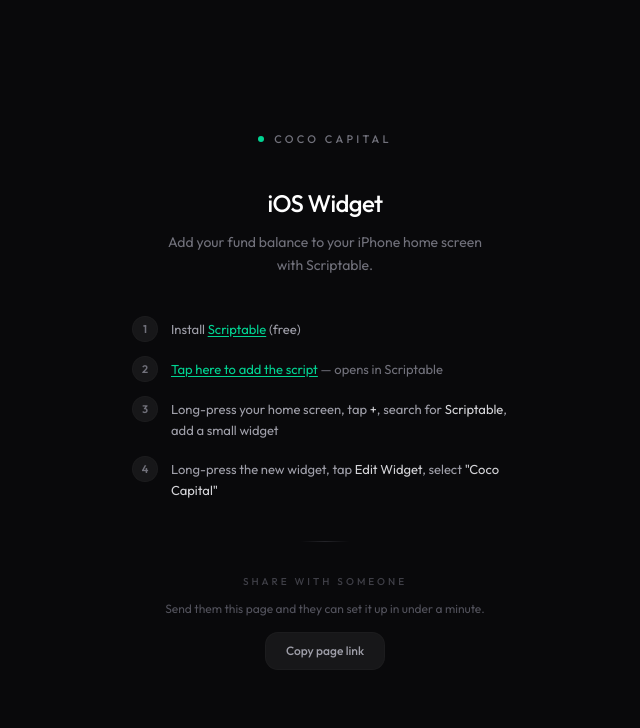
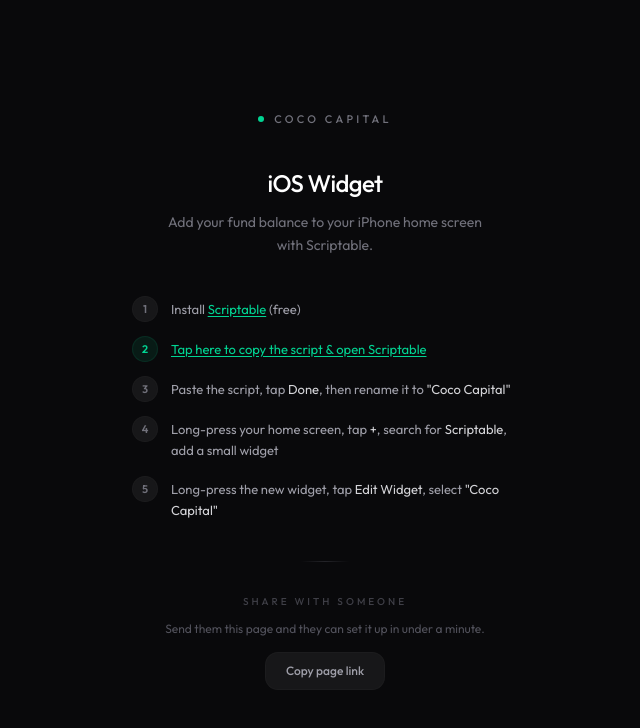
Before and after one commit to JacobLynch/coco-tracker, a Next.js app: page /widget in a window 1280 px wide. Shown: the top 728 px of the page, without its empty margins (315-955 px from the left). Built offline with nearby package versions, Linux system fonts and the light colour scheme.

Commit message:
Scriptable fix attempt 2

```diff
--- a/src/app/widget-install/route.ts
+++ /dev/null
@@ -1,33 +0,0 @@
-import { NextResponse } from "next/server";
-
-export async function GET(request: Request) {
-  const url = new URL(request.url);
-  const baseUrl =
-    process.env.NEXT_PUBLIC_BASE_URL ||
-    `${url.protocol}//${url.host}`;
-
-  const loaderScript = [
-    "// Coco Capital — Always loads the latest widget from the server.",
-    `const req = new Request("${baseUrl}/widget.js")`,
-    "const code = await req.loadString()",
-    "eval(code)",
-  ].join("\n");
-
-  const scriptableFile = {
-    always_run_in_app: false,
-    icon: {
-      color: "deep-green",
-      glyph: "chart-line",
-    },
-    name: "Coco Capital",
-    script: loaderScript,
-    share_sheet_inputs: [],
-  };
-
-  return new NextResponse(JSON.stringify(scriptableFile), {
-    headers: {
-      "Content-Type": "application/octet-stream",
-      "Content-Disposition": 'attachment; filename="Coco Capital.scriptable"',
-    },
-  });
-}
--- a/src/app/widget/page.tsx
+++ b/src/app/widget/page.tsx
@@ -5,18 +5,31 @@
 export default function WidgetPage() {
   const [baseUrl, setBaseUrl] = useState("");
   const [copied, setCopied] = useState(false);
+  const [linkCopied, setLinkCopied] = useState(false);
 
   useEffect(() => {
     setBaseUrl(window.location.origin);
   }, []);
 
-  const installUrl = baseUrl ? `${baseUrl}/widget-install` : "#";
-  const shareUrl = baseUrl ? `${baseUrl}/widget` : "";
+  const loaderScript = baseUrl
+    ? `// Coco Capital — Auto-updating widget\nconst req = new Request("${baseUrl}/widget.js")\nconst code = await req.loadString()\neval(code)`
+    : "";
 
-  const handleCopy = async () => {
-    await navigator.clipboard.writeText(shareUrl);
+  const handleInstall = async () => {
+    if (!loaderScript) return;
+    await navigator.clipboard.writeText(loaderScript);
     setCopied(true);
-    setTimeout(() => setCopied(false), 2000);
+    setTimeout(() => setCopied(false), 3000);
+    // Give clipboard a moment, then open Scriptable to a new script
+    setTimeout(() => {
+      window.location.href = "scriptable:///add";
+    }, 300);
+  };
+
+  const handleCopyLink = async () => {
+    await navigator.clipboard.writeText(baseUrl + "/widget");
+    setLinkCopied(true);
+    setTimeout(() => setLinkCopied(false), 2000);
   };
 
   return (
@@ -53,18 +66,24 @@
             </a>
             <span className="text-zinc-400"> (free)</span>
           </Step>
-          <Step n={2}>
-            <a
-              href={installUrl}
-              className="text-emerald-400 underline underline-offset-2"
+          <Step n={2} action>
+            <button
+              onClick={handleInstall}
+              className="text-emerald-400 underline underline-offset-2 cursor-pointer bg-transparent border-none p-0 text-[13px] text-left"
             >
-              Tap here to add the script
-            </a>
-            <span className="text-zinc-500">
-              {" "}— opens in Scriptable
+              {copied
+                ? "Copied! Paste it in Scriptable"
+                : "Tap here to copy the script & open Scriptable"}
+            </button>
+          </Step>
+          <Step n={3}>
+            <span className="text-zinc-400">
+              Paste the script, tap{" "}
+              <span className="text-zinc-300">Done</span>, then rename it to{" "}
+              <span className="text-zinc-300">&quot;Coco Capital&quot;</span>
             </span>
           </Step>
-          <Step n={3}>
+          <Step n={4}>
             <span className="text-zinc-400">
               Long-press your home screen, tap{" "}
               <span className="text-zinc-300">+</span>, search for{" "}
@@ -72,7 +91,7 @@
               widget
             </span>
           </Step>
-          <Step n={4}>
+          <Step n={5}>
             <span className="text-zinc-400">
               Long-press the new widget, tap{" "}
               <span className="text-zinc-300">Edit Widget</span>, select{" "}
@@ -92,20 +111,34 @@
           Send them this page and they can set it up in under a minute.
         </p>
         <button
-          onClick={handleCopy}
+          onClick={handleCopyLink}
           className="px-5 py-2.5 text-xs font-medium rounded-xl bg-white/[0.06] text-zinc-400 ring-1 ring-white/[0.08] hover:bg-white/[0.1] hover:text-zinc-300 transition-all active:scale-95 cursor-pointer"
         >
-          {copied ? "Copied!" : "Copy page link"}
+          {linkCopied ? "Copied!" : "Copy page link"}
         </button>
       </div>
     </main>
   );
 }
 
-function Step({ n, children }: { n: number; children: React.ReactNode }) {
+function Step({
+  n,
+  children,
+  action,
+}: {
+  n: number;
+  children: React.ReactNode;
+  action?: boolean;
+}) {
   return (
     <div className="flex items-start gap-3.5">
-      <span className="flex-shrink-0 w-6 h-6 rounded-full bg-white/[0.06] ring-1 ring-white/[0.08] flex items-center justify-center text-[11px] font-semibold text-zinc-500">
+      <span
+        className={`flex-shrink-0 w-6 h-6 rounded-full flex items-center justify-center text-[11px] font-semibold ${
+          action
+            ? "bg-emerald-500/10 text-emerald-400 ring-1 ring-emerald-500/20"
+            : "bg-white/[0.06] ring-1 ring-white/[0.08] text-zinc-500"
+        }`}
+      >
         {n}
       </span>
       <p className="text-[13px] leading-relaxed pt-0.5">{children}</p>
```
